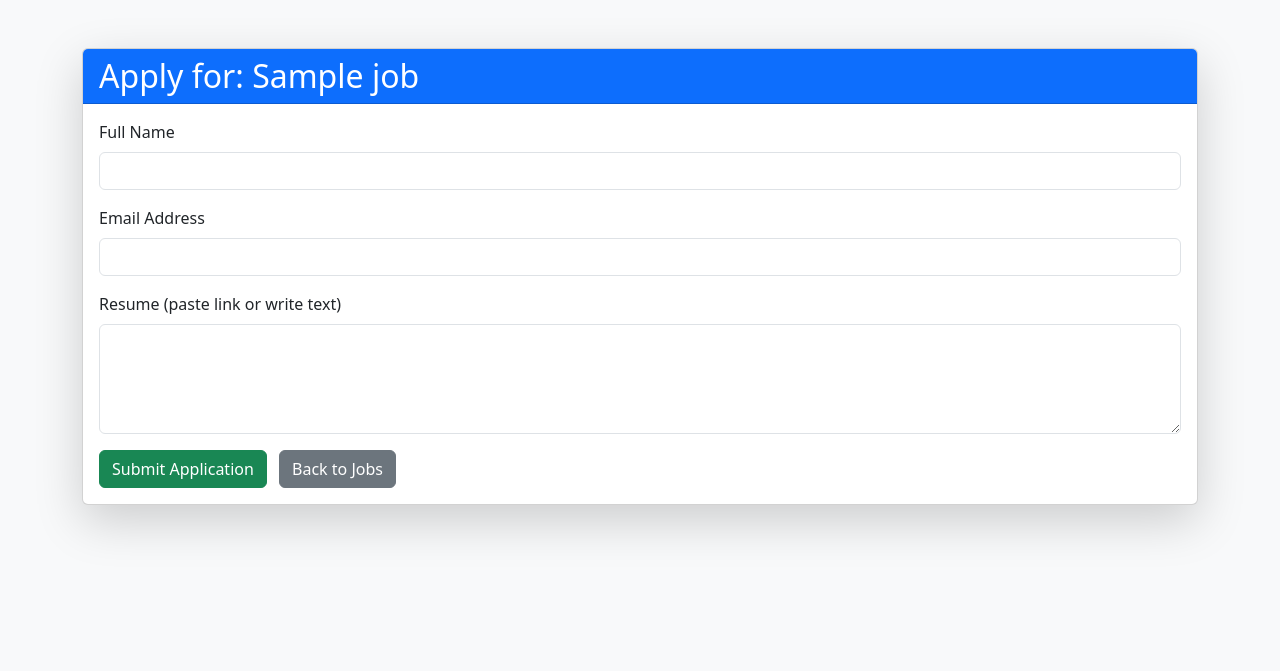
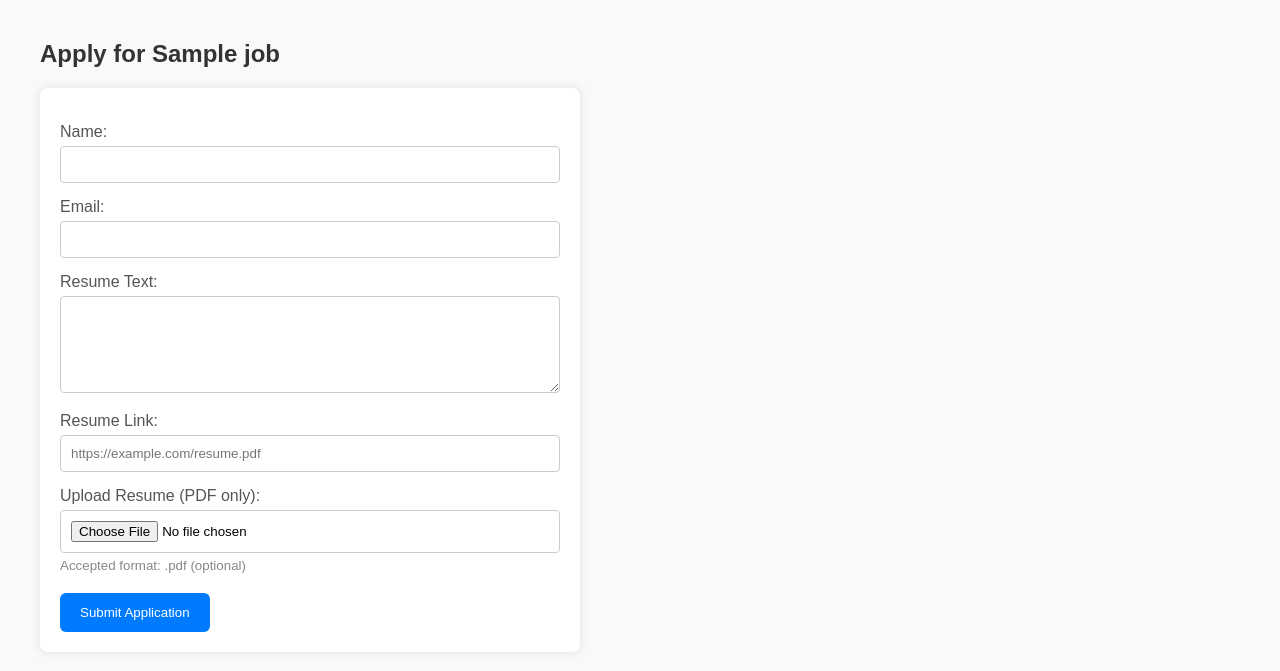
Before and after one commit to vrk2299/Rotary_TalentproHr, a Flask app: template templates/apply.html in a window 1280 px wide. Shown: the top 671 px of the page. Run offline with Flask 3, Linux system fonts and the light colour scheme; the template is opened without the code that fills it: most values are stand-ins (such as "Sample title", 1, 10 or a date in 2020).

Commit message:
final version

```diff
--- a/app.py
+++ b/app.py
@@ -1,14 +1,24 @@
-from flask import Flask, render_template, request, redirect, url_for, Markup
+from flask import Flask, render_template, request, redirect, url_for, send_from_directory
 from flask_sqlalchemy import SQLAlchemy
 from models import db, User, Job, Application
+import os
+from werkzeug.utils import secure_filename
+
+UPLOAD_FOLDER = 'uploads'
+ALLOWED_EXTENSIONS = {'pdf'}
 
 app = Flask(__name__)
-app.config['SQLALCHEMY_DATABASE_URI'] = 'sqlite:///talenthunt.db'  # Update to RDS later
+app.config['SQLALCHEMY_DATABASE_URI'] = 'sqlite:///talenthunt.db'
 app.config['SQLALCHEMY_TRACK_MODIFICATIONS'] = False
+app.config['UPLOAD_FOLDER'] = UPLOAD_FOLDER
 
 db.init_app(app)
 
-# ---------- ROUTES ----------
+if not os.path.exists(UPLOAD_FOLDER):
+    os.makedirs(UPLOAD_FOLDER)
+
+def allowed_file(filename):
+    return '.' in filename and filename.rsplit('.', 1)[1].lower() in ALLOWED_EXTENSIONS
 
 @app.route('/')
 def home():
@@ -25,12 +35,30 @@ def apply(job_id):
     if request.method == 'POST':
         name = request.form['name']
         email = request.form['email']
-        resume = request.form['resume']
-        application = Application(name=name, email=email, resume=resume, job_id=job.id)
+        resume_text = request.form.get('resume_text', '')
+        file = request.files.get('resume_file')
+
+        resume_filename = None
+        if file and allowed_file(file.filename):
+            filename = secure_filename(file.filename)
+            file.save(os.path.join(app.config['UPLOAD_FOLDER'], filename))
+            resume_filename = filename
+
+        application = Application(
+            name=name,
+            email=email,
+            resume_text=resume_text,
+            resume_filename=resume_filename,
+            job_id=job.id
+        )
         db.session.add(application)
         db.session.commit()
         return render_template('thanks.html', name=name)
     return render_template('apply.html', job=job)
+
+@app.route('/uploads/<filename>')
+def view_resume(filename):
+    return send_from_directory(app.config['UPLOAD_FOLDER'], filename)
 
 @app.route('/login', methods=['GET', 'POST'])
 def login():
@@ -47,20 +75,5 @@ def login():
             error = 'Invalid credentials'
     return render_template('login.html', error=error)
 
-@app.route('/view_resume')
-def view_resume():
-    resume_content = request.args.get('resume_content', '')
-    return f"""
-    <html>
-    <head><title>Resume</title></head>
-    <body style='font-family:sans-serif;padding:20px'>
-        <h2>Resume Preview</h2>
-        <pre>{Markup(resume_content)}</pre>
-        <a href="/login">Back to Dashboard</a>
-    </body>
-    </html>
-    """
-
-# ---------- MAIN ----------
 if __name__ == '__main__':
     app.run(debug=True, host="0.0.0.0", port=5000)
--- a/templates/apply.html
+++ b/templates/apply.html
@@ -1,41 +1,75 @@
-<!-- templates/apply.html -->
 <!DOCTYPE html>
-<html lang="en">
+<html>
 <head>
-    <meta charset="UTF-8">
     <title>Apply for {{ job.title }}</title>
-    <link rel="stylesheet" href="https://cdn.jsdelivr.net/npm/bootstrap@5.3.0/dist/css/bootstrap.min.css">
+    <style>
+        body {
+            font-family: Arial, sans-serif;
+            margin: 40px;
+            background-color: #f9f9f9;
+        }
+        h2 {
+            color: #333;
+        }
+        form {
+            background: #fff;
+            padding: 20px;
+            border-radius: 8px;
+            max-width: 500px;
+            box-shadow: 0 0 10px rgba(0,0,0,0.1);
+        }
+        label {
+            display: block;
+            margin-top: 15px;
+            color: #555;
+        }
+        input[type="text"], input[type="email"], textarea, input[type="file"] {
+            width: 100%;
+            padding: 10px;
+            margin-top: 5px;
+            box-sizing: border-box;
+            border: 1px solid #ccc;
+            border-radius: 4px;
+        }
+        button {
+            margin-top: 20px;
+            padding: 12px 20px;
+            background-color: #007bff;
+            color: white;
+            border: none;
+            border-radius: 6px;
+            cursor: pointer;
+        }
+        button:hover {
+            background-color: #0056b3;
+        }
+        small {
+            display: block;
+            color: #888;
+            margin-top: 5px;
+        }
+    </style>
 </head>
-<body class="bg-light">
+<body>
+    <h2>Apply for {{ job.title }}</h2>
+    <form method="POST" enctype="multipart/form-data">
+        <label>Name:</label>
+        <input type="text" name="name" required>
 
-<div class="container mt-5">
-    <div class="card shadow-lg">
-        <div class="card-header bg-primary text-white">
-            <h2 class="mb-0">Apply for: {{ job.title }}</h2>
-        </div>
-        <div class="card-body">
-            <form method="POST" action="{{ url_for('apply', job_id=job.id) }}">
-                <div class="mb-3">
-                    <label for="name" class="form-label">Full Name</label>
-                    <input type="text" class="form-control" name="name" required>
-                </div>
+        <label>Email:</label>
+        <input type="email" name="email" required>
 
-                <div class="mb-3">
-                    <label for="email" class="form-label">Email Address</label>
-                    <input type="email" class="form-control" name="email" required>
-                </div>
+        <label>Resume Text:</label>
+        <textarea name="resume_text" rows="5"></textarea>
 
-                <div class="mb-3">
-                    <label for="resume" class="form-label">Resume (paste link or write text)</label>
-                    <textarea class="form-control" name="resume" rows="4" required></textarea>
-                </div>
+        <label>Resume Link:</label>
+        <input type="text" name="resume_link" placeholder="https://example.com/resume.pdf">
 
-                <button type="submit" class="btn btn-success">Submit Application</button>
-                <a href="{{ url_for('jobs') }}" class="btn btn-secondary ms-2">Back to Jobs</a>
-            </form>
-        </div>
-    </div>
-</div>
+        <label>Upload Resume (PDF only):</label>
+        <input type="file" name="resume_file" accept=".pdf">
+        <small>Accepted format: .pdf (optional)</small>
 
+        <button type="submit">Submit Application</button>
+    </form>
 </body>
 </html>
```
Also changed, not shown: models.py (+8 -8 lines), templates/hr_dashboard.html (+18 -10 lines), Readme.md, 3 other files.
